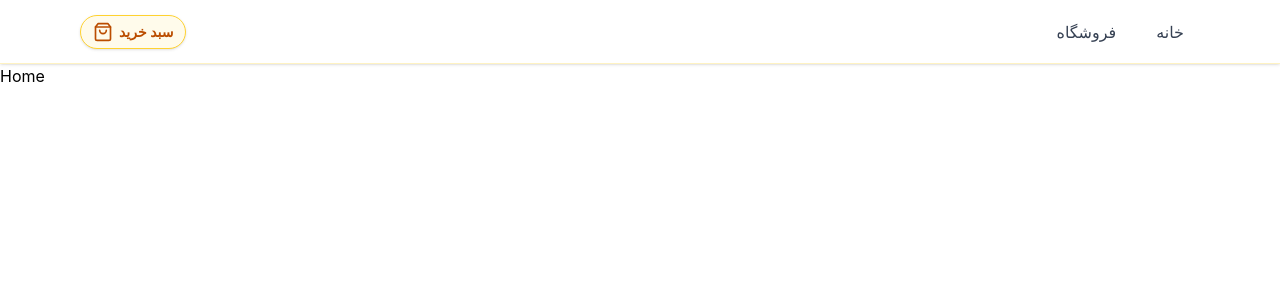
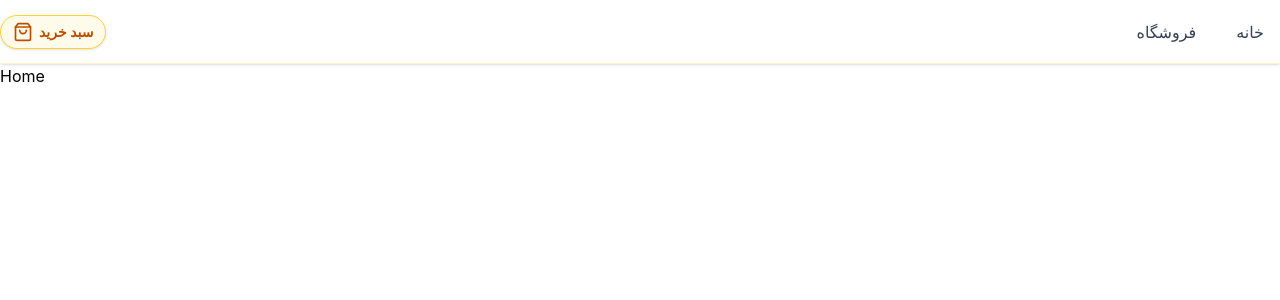
Before and after one commit to mmatinMobini/matin_rr_shop, a React (Vite) app: page / in a window 1280 px wide. Shown: the top 300 px of the page. Built offline with nearby package versions, Linux system fonts and the light colour scheme.

Commit message:
changing the somr part of navbar and making a component named container and making a layout for app.tsx to put routes in it  as children and move navbar component in the layout component and put in head of children

```diff
--- a/src/App.tsx
+++ b/src/App.tsx
@@ -2,18 +2,20 @@ import { Route, Routes } from "react-router-dom"
 import Home from "./pages/home/Home"
 import Store from "./pages/store/Store"
 import Navbar from "./components/navbar/Navbar"
+import Layout from "./components/layout/Layout"
 
 function App() {
 
 
 return(
-  <>
-<Navbar />
+
+  <Layout>
   <Routes>
     <Route  path={"/"} element={<Home />} />
     <Route  path={"/Store"} element={<Store />} />
   </Routes>
-</>
+</Layout>
+
 )
 
 }
--- /dev/null
+++ b/src/components/container/Container.tsx
@@ -0,0 +1,14 @@
+import React from 'react'
+
+interface Icontainer {
+    children  :  React.ReactNode ;
+}
+function Container(  { children  } : Icontainer   ) {
+  return (
+    <div className='container mx-auto'>
+    {children}
+    </div>
+  )
+}
+
+export default Container
--- /dev/null
+++ b/src/components/layout/Layout.tsx
@@ -0,0 +1,18 @@
+import React from 'react'
+import Navbar from '../navbar/Navbar'
+
+interface Ilayout {
+    children : React.ReactNode
+}
+
+function Layout( {children  } : Ilayout ) {
+  return (
+    <>
+    <Navbar />
+    {children }
+
+    </>
+  )
+}
+
+export default Layout
--- a/src/components/navbar/Navbar.tsx
+++ b/src/components/navbar/Navbar.tsx
@@ -1,5 +1,6 @@
 import React, { useState } from 'react'
 import { Link } from 'react-router-dom'
+import Container from '../container/Container'
 
 function Navbar() {
   const [isOpen, setIsOpen] = useState(false)
@@ -11,7 +12,8 @@ function Navbar() {
 
   return (
     <nav className="sticky top-0 z-50 h-16 border-b border-amber-200/50 bg-white/70 backdrop-blur-md shadow-sm">
-      <div className="h-full max-w-6xl mx-auto px-4 flex items-center justify-between flex-row-reverse">
+      <Container>
+      <div className="h-16 flex items-center justify-between flex-row-reverse">
 
         {/* لینک‌های دسکتاپ */}
         <ul className="hidden md:flex items-center gap-2">
@@ -69,14 +71,16 @@ function Navbar() {
             )}
           </svg>
         </button>
+
       </div>
-
+     </Container>
       {/* منوی کشویی موبایل */}
       <div
         className={`md:hidden overflow-hidden transition-all duration-300 ease-in-out bg-white/90 backdrop-blur-md border-b border-amber-200/50 ${
           isOpen ? 'max-h-40 opacity-100' : 'max-h-0 opacity-0'
         }`}
       >
+        <Container>
         <ul className="flex flex-col px-4 py-2">
           {navLinks.map((link) => (
             <li key={link.to}>
@@ -90,7 +94,9 @@ function Navbar() {
             </li>
           ))}
         </ul>
+        </Container>
       </div>
+
     </nav>
   )
 }
```
